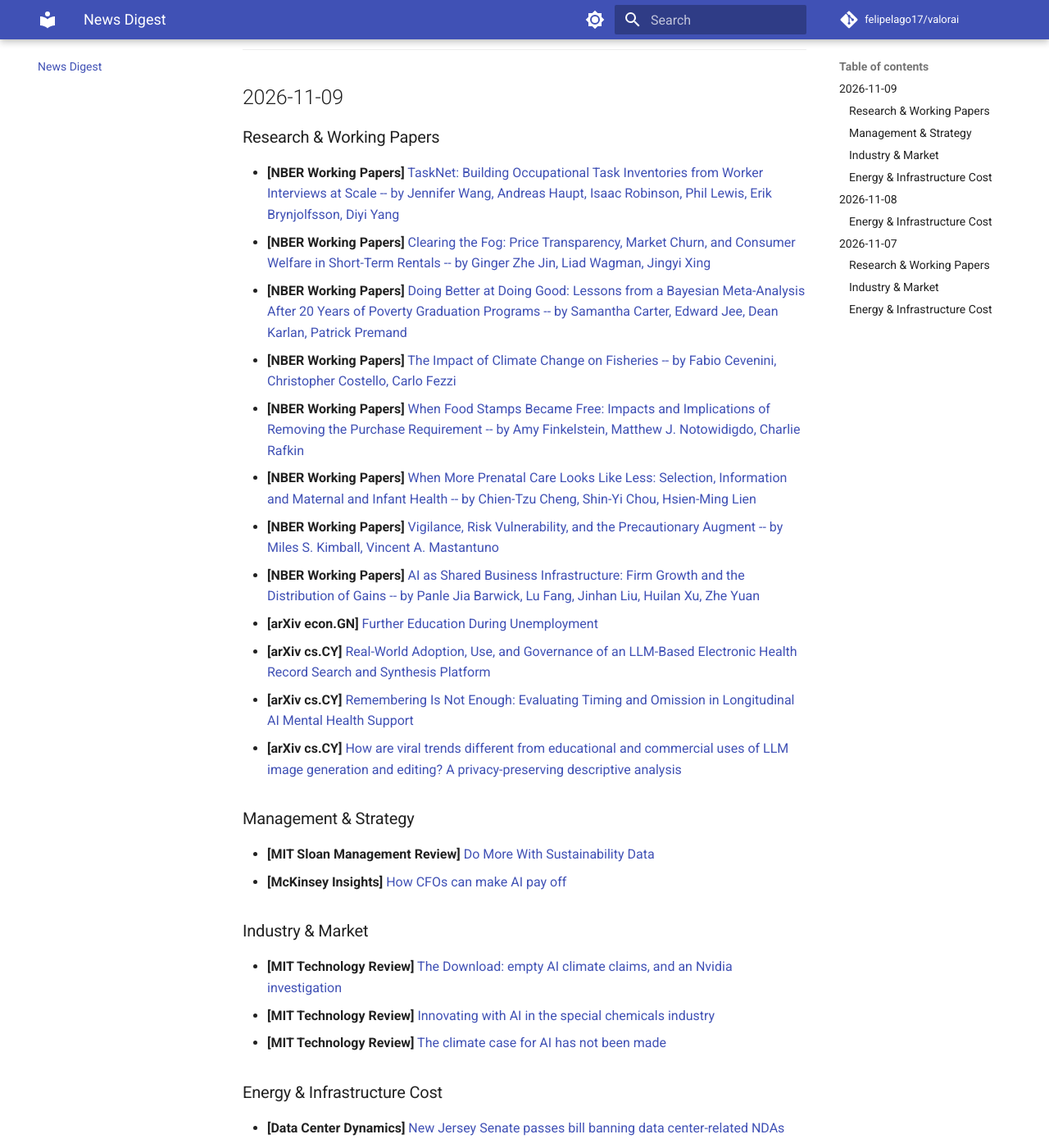
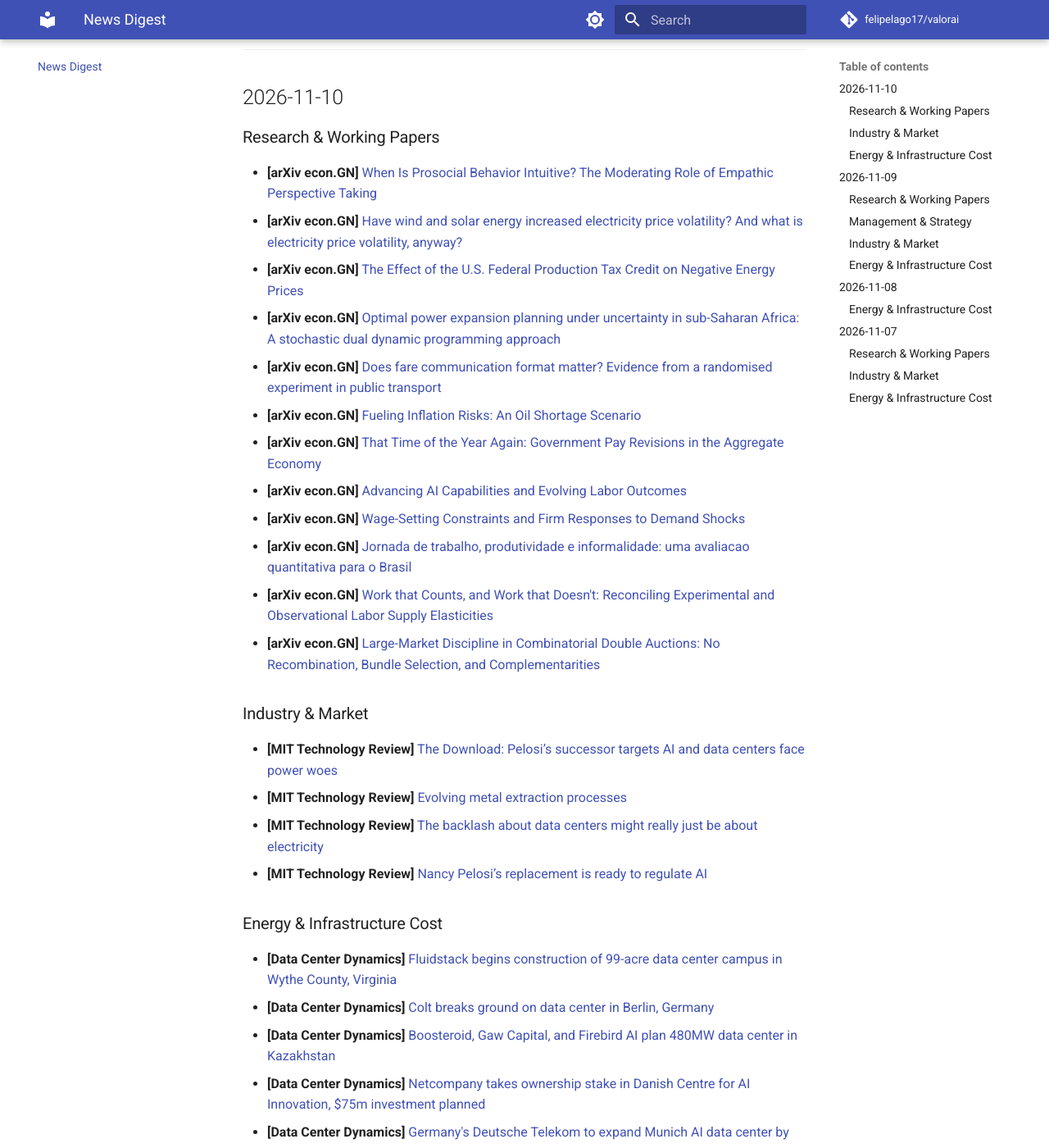
Before and after one commit to felipelago17/valorai, an MkDocs documentation site: the page built from docs/news/digest.md, in a window 1280 px wide and 1400 px high, scrolled down 388 px. Shown: the whole window at 82% size. Built offline with MkDocs 1.6.1 and Material for MkDocs 9.7.7, drawn with Linux system fonts in a browser that asks for light colours; comment, search, counter and statistics services are not loaded; some of the changed text lies outside the part shown.

Commit message:
chore: daily digest 2026-11-10

```diff
--- a/docs/news/digest.md
+++ b/docs/news/digest.md
@@ -9,6 +9,46 @@ Roughly 90 days of history are kept on this page; the latest run is also written
 ---
 
 <!-- DIGEST_START -->
+## 2026-11-10
+
+### Research & Working Papers
+
+- **[arXiv econ.GN]** [When Is Prosocial Behavior Intuitive? The Moderating Role of Empathic Perspective Taking](https://arxiv.org/abs/2611.10155)
+- **[arXiv econ.GN]** [Have wind and solar energy increased electricity price volatility? And what is electricity price volatility, anyway?](https://arxiv.org/abs/2611.10731)
+- **[arXiv econ.GN]** [The Effect of the U.S. Federal Production Tax Credit on Negative Energy Prices](https://arxiv.org/abs/2611.11112)
+- **[arXiv econ.GN]** [Optimal power expansion planning under uncertainty in sub-Saharan Africa: A stochastic dual dynamic programming approach](https://arxiv.org/abs/2611.11490)
+- **[arXiv econ.GN]** [Does fare communication format matter? Evidence from a randomised experiment in public transport](https://arxiv.org/abs/2611.12117)
+- **[arXiv econ.GN]** [Fueling Inflation Risks: An Oil Shortage Scenario](https://arxiv.org/abs/2611.12347)
+- **[arXiv econ.GN]** [That Time of the Year Again: Government Pay Revisions in the Aggregate Economy](https://arxiv.org/abs/2611.12565)
+- **[arXiv econ.GN]** [Advancing AI Capabilities and Evolving Labor Outcomes](https://arxiv.org/abs/2507.08244)
+- **[arXiv econ.GN]** [Wage-Setting Constraints and Firm Responses to Demand Shocks](https://arxiv.org/abs/2512.19622)
+- **[arXiv econ.GN]** [Jornada de trabalho, produtividade e informalidade: uma avaliacao quantitativa para o Brasil](https://arxiv.org/abs/2602.03884)
+- **[arXiv econ.GN]** [Work that Counts, and Work that Doesn't: Reconciling Experimental and Observational Labor Supply Elasticities](https://arxiv.org/abs/2605.29832)
+- **[arXiv econ.GN]** [Large-Market Discipline in Combinatorial Double Auctions: No Recombination, Bundle Selection, and Complementarities](https://arxiv.org/abs/2608.06134)
+
+### Industry & Market
+
+- **[MIT Technology Review]** [The Download: Pelosi’s successor targets AI and data centers face power woes](https://www.technologyreview.com/2026/11/10/1148150/the-download-pelosi-successor-ai-regulation-data-center-backlash/)
+- **[MIT Technology Review]** [Evolving metal extraction processes](https://www.technologyreview.com/2026/11/10/1147726/evolving-metal-extraction-processes/)
+- **[MIT Technology Review]** [The backlash about data centers might really just be about electricity](https://www.technologyreview.com/2026/11/09/1148194/the-backlash-about-data-centers-might-really-just-be-about-electricity/)
+- **[MIT Technology Review]** [Nancy Pelosi’s replacement is ready to regulate AI](https://www.technologyreview.com/2026/11/09/1148182/nancy-pelosis-replacement-is-ready-to-regulate-ai/)
+
+### Energy & Infrastructure Cost
+
+- **[Data Center Dynamics]** [Fluidstack begins construction of 99-acre data center campus in Wythe County, Virginia](https://www.datacenterdynamics.com/en/news/fluidstack-begins-construction-of-99-acre-data-center-campus-in-wythe-county-virginia/)
+- **[Data Center Dynamics]** [Colt breaks ground on data center in Berlin, Germany](https://www.datacenterdynamics.com/en/news/colt-breaks-ground-on-data-center-in-berlin-germany/)
+- **[Data Center Dynamics]** [Boosteroid, Gaw Capital, and Firebird AI plan 480MW data center in Kazakhstan](https://www.datacenterdynamics.com/en/news/boosteroid-gaw-capital-and-firebird-ai-plan-480mw-data-center-in-kazakhstan/)
+- **[Data Center Dynamics]** [Netcompany takes ownership stake in Danish Centre for AI Innovation, $75m investment planned](https://www.datacenterdynamics.com/en/news/netcompany-takes-ownership-stake-in-danish-centre-for-ai-innovation-75m-investment-planned/)
+- **[Data Center Dynamics]** [Germany's Deutsche Telekom to expand Munich AI data center by 20MW](https://www.datacenterdynamics.com/en/news/germanys-deutsche-telekom-to-expand-munich-ai-data-center-by-20mw/)
+- **[Data Center Dynamics]** [PPL advanced stage data center pipeline hits 35GW in Pennsylvania](https://www.datacenterdynamics.com/en/news/ppl-advanced-stage-data-center-pipeline-hits-35gw-in-pennsylvania/)
+- **[Data Center Dynamics]** [Equinix launches SG6 data center in Singapore](https://www.datacenterdynamics.com/en/news/equinix-launches-sg6-data-center-in-singapore/)
+- **[Data Center Dynamics]** [Vertiv partners with Infineon to scale power semiconductors for AI data centers](https://www.datacenterdynamics.com/en/news/vertiv-partners-with-infineon-to-scale-power-semiconductors-for-ai-data-centers/)
+- **[Data Center Dynamics]** [Sponsored: Coravel makes 25 leadership hires in six months through partnership with specialist search firm Metric DCX](https://www.datacenterdynamics.com/en/product-news/coravel-makes-25-leadership-hires-in-six-months-through-partnership-with-specialist-search-firm-metric-dcx/)
+- **[Data Center Dynamics]** [Sponsored: Too big to trip](https://www.datacenterdynamics.com/en/marketwatch/too-big-to-trip/)
+- **[Data Center Dynamics]** [Norway halts grid connection applications for new data centers](https://www.datacenterdynamics.com/en/news/norway-halts-grid-connection-applications-for-new-data-centers/)
+
+---
+
 ## 2026-11-09
 
 ### Research & Working Papers
```
Also changed, not shown: 2 other files.
